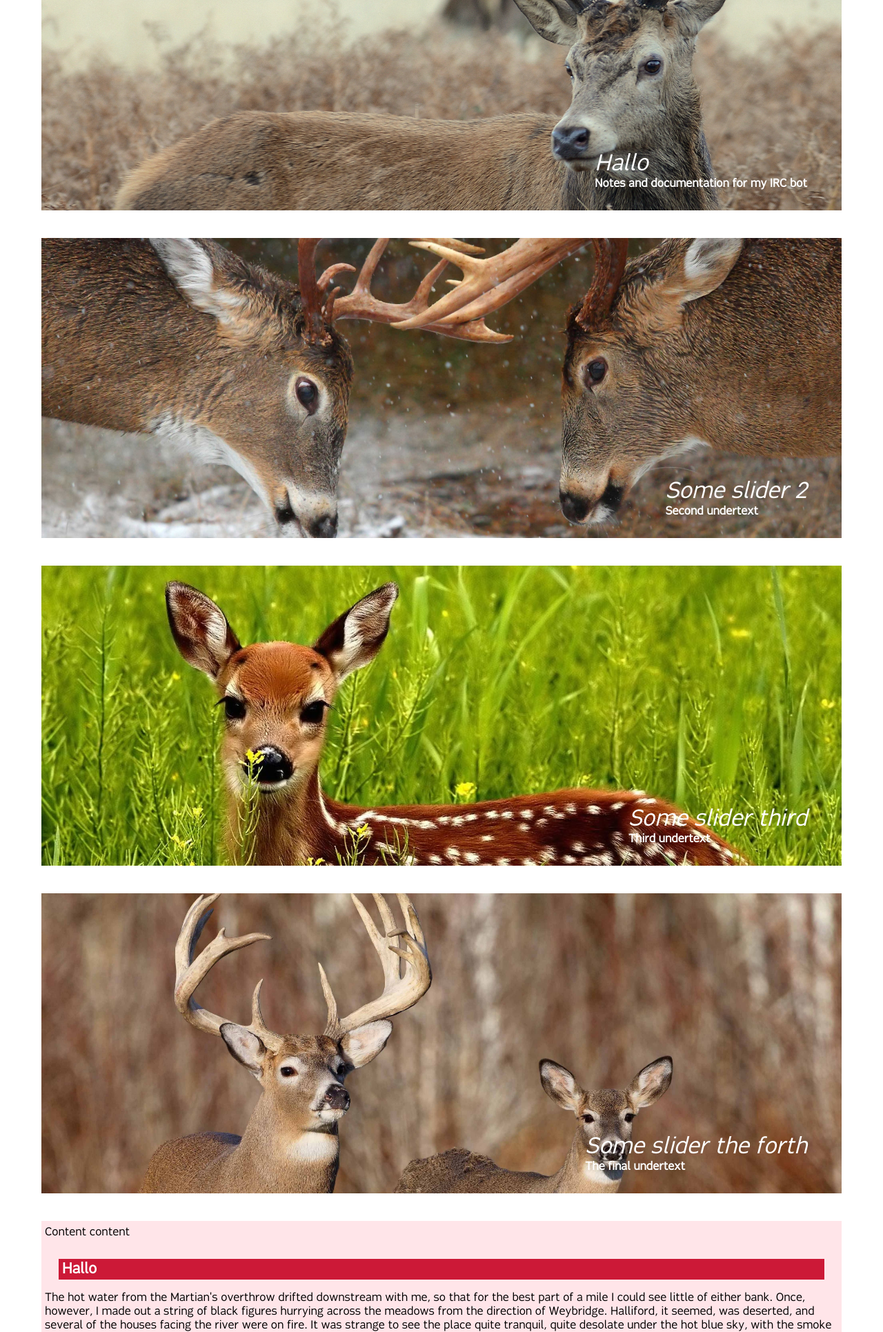
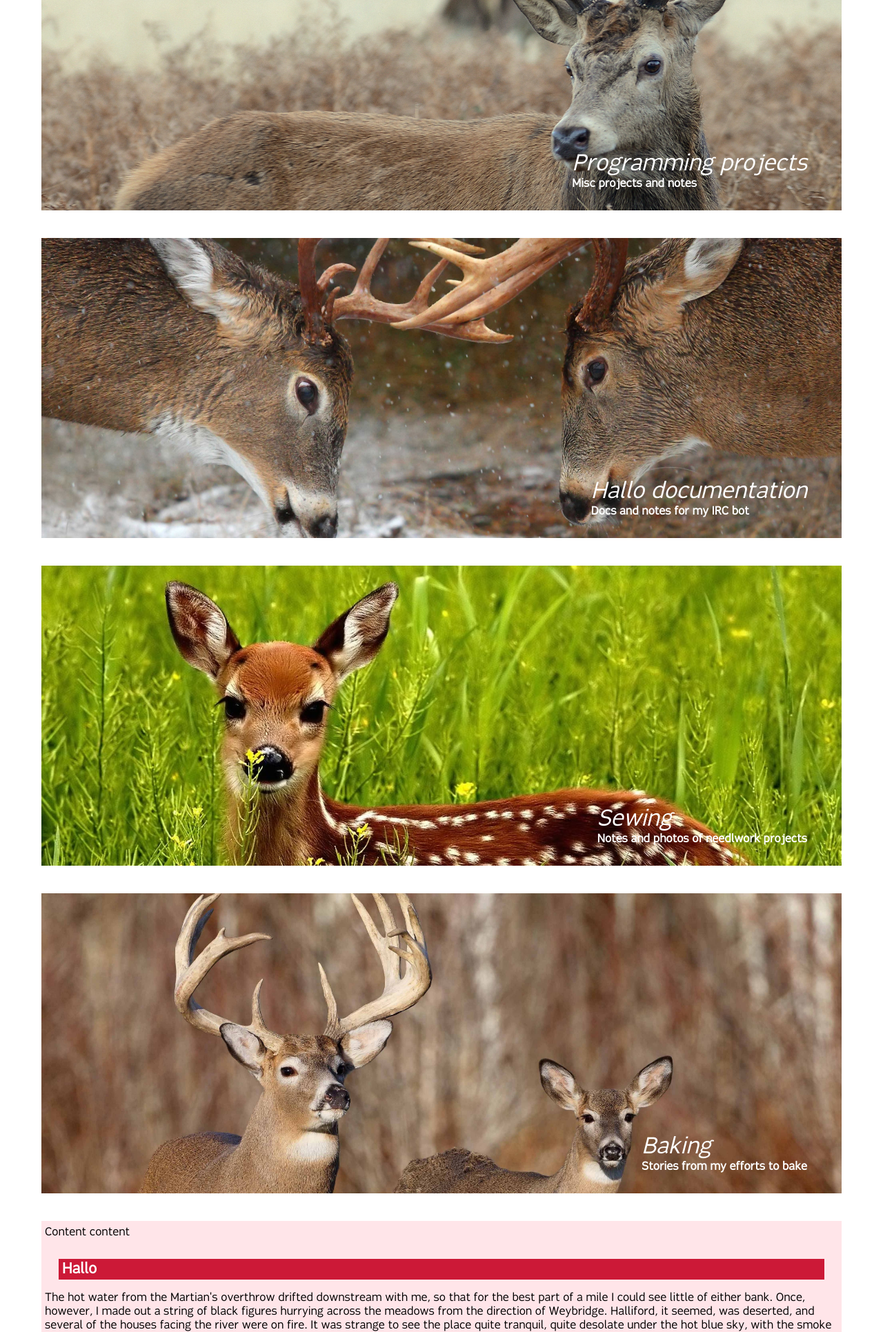
Before and after one commit to SpangleLabs/New_website, a PHP site: page / in a window 1280 px wide. Shown: the part 387-2318 px from the top of the page at 69% size. Run offline with PHP 8.4, Linux system fonts and the light colour scheme; some libraries are stand-ins or nearby versions.

Commit message:
added slidertexts

```diff
--- a/index.php
+++ b/index.php
@@ -41,29 +41,29 @@ $getstr = substr($getstr,0,-1);
 
 <div id="slide1">
 <div id="slide1text">
-<h1>Hallo</h1>
-<h2>Notes and documentation for my IRC bot</h2>
+<h1>Programming projects</h1>
+<h2>Misc projects and notes</h2>
 </div>
 <img src="images/red-deer-16.jpg" alt="deerpics" /></div>
 
 <div id="slide2">
 <div id="slide2text">
-<h1>Some slider 2</h1>
-<h2>Second undertext</h2>
+<h1>Hallo documentation</h1>
+<h2>Docs and notes for my IRC bot</h2>
 </div>
 <img src="images/deer-rut.jpg" alt="deerpics" /></div>
 
 <div id="slide3">
 <div id="slide3text">
-<h1>Some slider third</h1>
-<h2>Third undertext</h2>
+<h1>Sewing</h1>
+<h2>Notes and photos of needlwork projects</h2>
 </div>
 <img src="images/Sika_deer_japanese_deer.jpg" alt="deepics" /></div>
 
 <div id="slide4">
 <div id="slide4text">
-<h1>Some slider the forth</h1>
-<h2>The final undertext</h2>
+<h1>Baking</h1>
+<h2>Stories from my efforts to bake</h2>
 </div>
 <img src="images/animals-deer-wildlife-994635-5616x3744.jpg" alt="deerpics" /></div>
 
```
